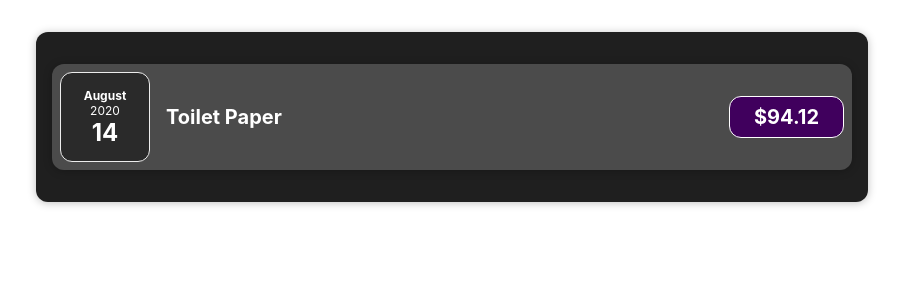
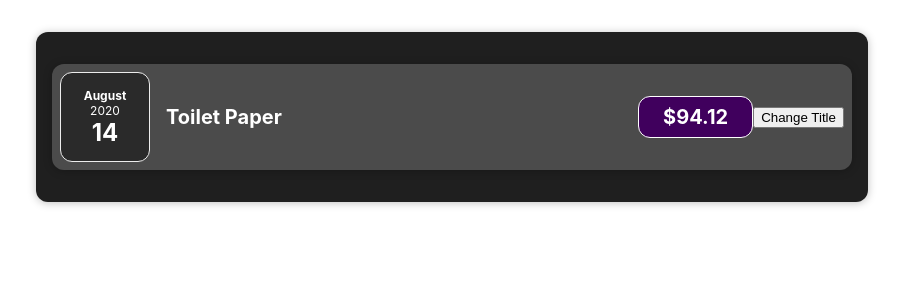
Before and after one commit to eunhasublue/react-complete-guide, a React (Create React App) app: page / in a window 1280 px wide. Shown: the top 300 px of the page, without its empty margins (188-1091 px from the left). Built offline with nearby package versions, Linux system fonts and the light colour scheme.

Commit message:
Section 4 : useState Study

```diff
--- a/src/components/Expenses/ExpenseItem.js
+++ b/src/components/Expenses/ExpenseItem.js
@@ -1,9 +1,27 @@
+// react 라이브러리에서 정해진 함수를 세부적으로 {} 중괄호를 이용하여 가져옴
+// useState
+// 1. 다시금 호출될 때, 변화값을 반영한다.
+import React, { useState } from "react";
 import ExpenseDate from "./ExpenseDate";
 import Card from "../UI/Card";
 import "./ExpenseItem.css";
 
 // 비용 아이템 데이터를 만드는 컴포넌트
 function ExpenseItem(props) {
+  /*
+    1. 처음 useState() 호출
+    2. 초기값 설정 () 괄호 안에 인수를 입력한다.
+    3. 해당 변수에 새로운 값을 지정할 수 있게 함수를 부 여한다.
+    4. 첫번째 인덱스를 변수 자체인 배열을 반환한다.
+    5. 두번째 인덱스는 업데이트 함수를 반환한다.
+    6. useState() 다시 호출될 때, 즉, 값이 변경될 때, 컴포넌트 함수 전체가 다시 호출됨.
+  */
+  const [title, setTitle] = useState(props.title);
+
+  const clickHandler = () => {
+    setTitle("update");
+  };
+
   // html code and jsx code가 return 됨
   return (
     // Card에게 있어서 ExpenseDate는 자식 컴포넌트
@@ -14,9 +32,11 @@ function ExpenseItem(props) {
       */}
       <ExpenseDate date={props.date} />
       <div className="expense-item__description">
-        <h2>{props.title}</h2>
+        <h2>{title}</h2>
         <div className="expense-item__price">${props.amount}</div>
       </div>
+      {/* onClick 이벤트리스너의 함수의 경우 {} 중괄호 안에 함수가 들어간다. */}
+      <button onClick={clickHandler}>Change Title</button>
     </Card>
   );
 }
```
